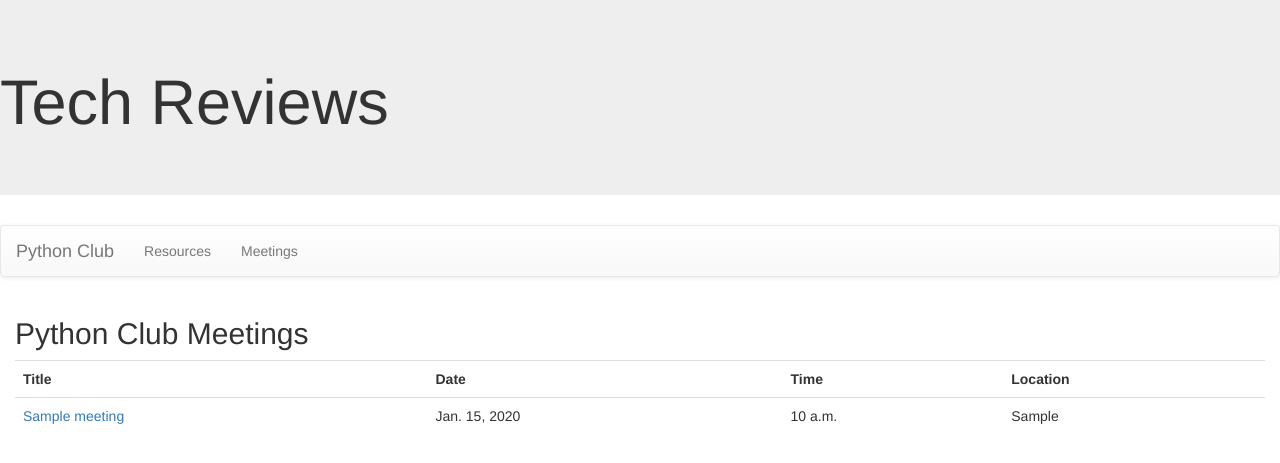
After one commit to michaelrodgers/itc172, a Django app: page /club/meetings/ in a window 1280 px wide. The commit adds this page. Shown: the top 463 px of the page. Run offline with Django 3.2, Linux system fonts and the light colour scheme; tables that the repository leaves empty hold one stand-in row (values such as "Sample post"); some libraries are stand-ins or nearby versions.

Commit message:
Add files via upload

```diff
--- a/PythonClub/club/apps.py
+++ b/PythonClub/club/apps.py
@@ -1,5 +1,4 @@
 from django.apps import AppConfig
-
 
 class ClubConfig(AppConfig):
     name = 'club'
--- a/PythonClub/club/templates/base.html
+++ b/PythonClub/club/templates/base.html
@@ -17,7 +17,7 @@
 </div>
 <ul class="nav navbar-nav">
 <li><a href="{% url 'resources' %}">Resources</a></li>
-<li>Dummy</li>
+<li><a href="{% url 'meetings' %}">Meetings</a></li>
 </ul>
 </div>
 </nav>
--- /dev/null
+++ b/PythonClub/club/templates/club/meetings.html
@@ -0,0 +1,24 @@
+{% extends 'base.html' %}
+
+{% block content %}
+
+<h2>Python Club Meetings</h2>
+<table class='table'>
+    <tr>
+        <th>Title</th>
+        <th>Date</th>
+        <th>Time</th>
+        <th>Location</th>
+    </tr>
+    {% for item in meeting_list %}
+        <tr>
+            <td><a href="{% url 'agenda_detail' id=item.id %}">{{ item.meetingtitle }}</a></td>
+            <td>{{ item.meetingdate }}</td>
+            <td>{{ item.meetingtime }}</td>
+            <td>{{ item.meetinglocation }}</td>
+        </tr>
+    {% endfor %}
+
+</table>
+
+{% endblock %}
--- a/PythonClub/club/urls.py
+++ b/PythonClub/club/urls.py
@@ -3,5 +3,7 @@ from . import views
 
 urlpatterns=[
     path('', views.index, name='index'),
-    path('resources/', views.resources, name='resources')
+    path('resources/', views.resources, name='resources'),
+    path('meetings/', views.meetings, name='meetings'),
+    path('agenda_detail/<int:id>', views.agenda_detail, name='agenda_detail'),
 ]
--- a/PythonClub/club/views.py
+++ b/PythonClub/club/views.py
@@ -1,10 +1,18 @@
-from django.shortcuts import render
-from .models import Resource
+from django.shortcuts import render, get_object_or_404
+from .models import Resource, Meeting
 
 # Create your views here.
-def index(request):
+def index (request):
     return render(request, 'club/index.html')
 
 def resources (request):
     resource_list=Resource.objects.all()
     return render (request, 'club/resources.html', {'resource_list':resource_list})
+
+def meetings (request):
+    meeting_list=Meeting.objects.all()
+    return render (request, 'club/meetings.html', {'meeting_list':meeting_list})
+
+def agenda_detail (request, id):
+    agenda_detail=get_object_or_404(Meeting, pk=id)
+    return render (request, 'club/agenda_detail.html', {'agenda_detail':agenda_detail})
```
Also changed, not shown: PythonClub/club/templates/club/agenda_detail.html (added, +12 -0 lines).
